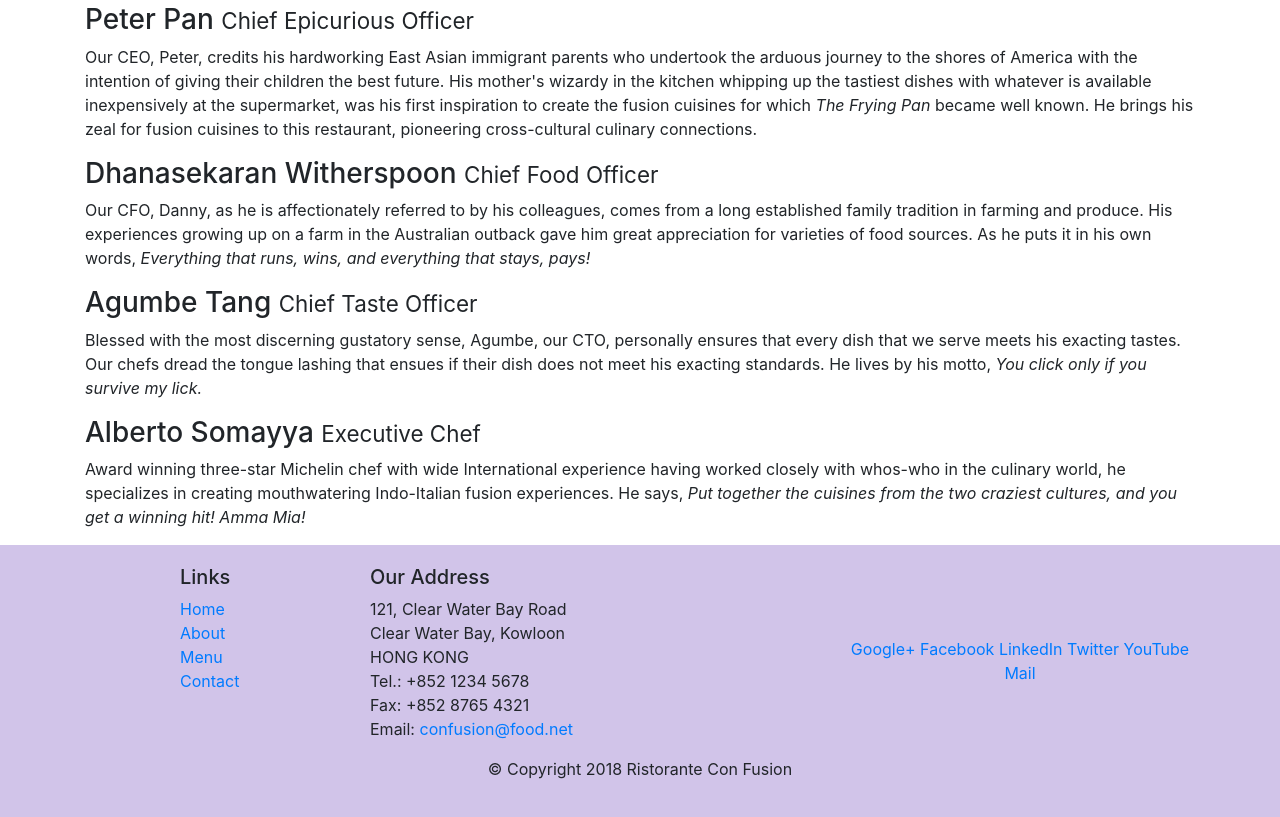
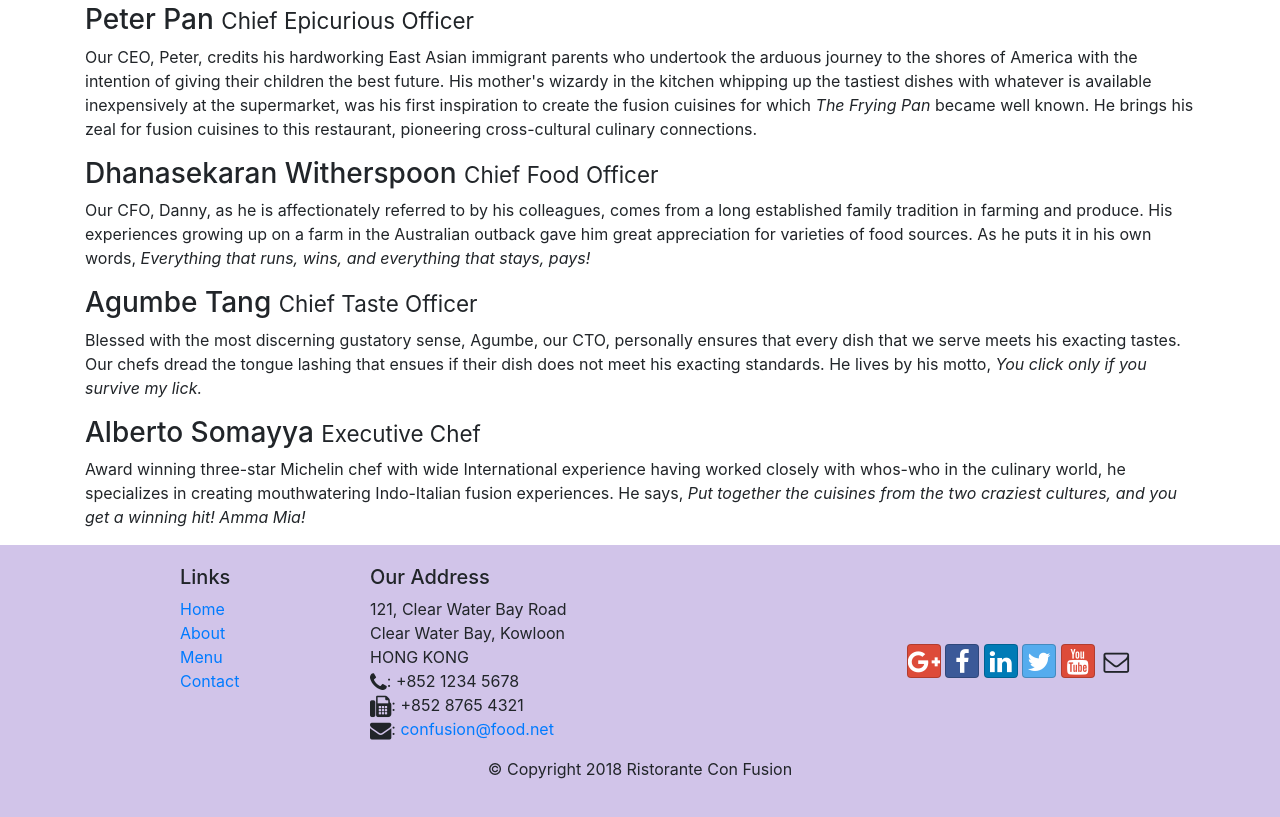
Before and after one commit to Dovydas3223/Confusion, a website: page aboutus.html in a window 1280 px wide. Shown: the part 908-1725 px from the top of the page. Drawn offline with nearby package versions, Linux system fonts and the light colour scheme.

Commit message:
Icon Fonts

```diff
--- a/aboutus.html
+++ b/aboutus.html
@@ -10,6 +10,8 @@
     <title>Ristorante Con Fusion: About Us</title>
 
     <link rel="stylesheet" href="node_modules/bootstrap/dist/css/bootstrap.min.css">
+    <link rel="stylesheet" href="node_modules/font-awesome/css/font-awesome.min.css">
+    <link rel="stylesheet" href="node_modules/bootstrap-social/bootstrap-social.css">
     <link rel="stylesheet" href="css/styles.css">
 </head>
 
@@ -23,10 +25,10 @@
             <a class="navbar-brand" href="./index.html">Ristorante Con Fusion</a>
             <div class="collapse navbar-collapse" id="Navbar">
                 <ul class="navbar-nav mr-auto">
-                    <li class="nav-item" href="#"><a class="nav-link" href="./index.html">Home</a></li>
-                    <li class="nav-item active" href="#"><a class="nav-link" href="./aboutus.html">About</a></li>
-                    <li class="nav-item" href="#"><a class="nav-link" href="#">Menu</a></li>
-                    <li class="nav-item" href="#"><a class="nav-link" href="#">Contact</a></li>
+                    <li class="nav-item " href="#"><a class="nav-link" href="./index.html"> <span class="fa fa-home fa-lg"></span> Home</a></li>
+                    <li class="nav-item active" href="#"><a class="nav-link" href="./aboutus.html"> <span class="fa fa-info fa-lg"></span> About</a></li>
+                    <li class="nav-item" href="#"><a class="nav-link" href="#"> <span class="fa fa-list fa-lg"></span>  Menu</a></li>
+                    <li class="nav-item" href="#"><a class="nav-link" href="#"><span class="fa fa-address-card fa-lg"></span> Contact</a></li>
                 </ul>
             </div>
         </div>
@@ -102,19 +104,20 @@
 		              121, Clear Water Bay Road<br>
 		              Clear Water Bay, Kowloon<br>
 		              HONG KONG<br>
-		              Tel.: +852 1234 5678<br>
-		              Fax: +852 8765 4321<br>
-		              Email: <a href="mailto:confusion@food.net">confusion@food.net</a>
+		              <i class="fa fa-phone fa-lg"></i>: +852 1234 5678<br>
+		              <i class="fa fa-fax fa-lg"></i>: +852 8765 4321<br>
+		              <i class="fa fa-envelope fa-lg"></i>: <a href="mailto:confusion@food.net">confusion@food.net</a>
 		           </address>
                 </div>
                 <div class="col-12 col-sm-4 align-self-center">
                     <div class="text-center">
-                        <a href="http://google.com/+">Google+</a>
-                        <a href="http://www.facebook.com/profile.php?id=">Facebook</a>
-                        <a href="http://www.linkedin.com/in/">LinkedIn</a>
-                        <a href="http://twitter.com/">Twitter</a>
-                        <a href="http://youtube.com/">YouTube</a>
-                        <a href="mailto:">Mail</a>
+                        <a class="btn btn-social-icon btn-google" href="http://google.com/+"><i class="fa fa-google-plus fa-lg"></i></a>
+                        <a class="btn btn-social-icon btn-facebook" href="http://www.facebook.com/profile.php?id="><i class="fa fa-facebook fa-lg"></i></a>
+                        <a class="btn btn-social-icon btn-linkedin" href="http://www.linkedin.com/in/"><i class="fa fa-linkedin fa-lg"></i></a>
+                        <a class="btn btn-social-icon btn-twitter" href="http://twitter.com/"><i class="fa fa-twitter fa-lg"></i></a>
+                        <a class="btn btn-social-icon btn-google" href="http://youtube.com/"><i class="fa fa-youtube fa-lg"></i></a>
+                        <a class="btn btn-social-icon" href="mailto:"><i class="fa fa-envelope-o fa-lg"></i></a>
+
                     </div>
                 </div>
            </div>
--- a/package.json
+++ b/package.json
@@ -14,8 +14,10 @@
     "lite-server": "^2.3.0"
   },
   "dependencies": {
-    "bootstrap": "^4.0.0",
-    "jquery": "^3.3.1",
+    "bootstrap": "^4.5.2",
+    "bootstrap-social": "^5.1.1",
+    "font-awesome": "^4.7.0",
+    "jquery": "^3.5.1",
     "popper.js": "^1.12.9"
   }
 }
```
Also changed, not shown: index.html (+15 -13 lines), 1 other file.
